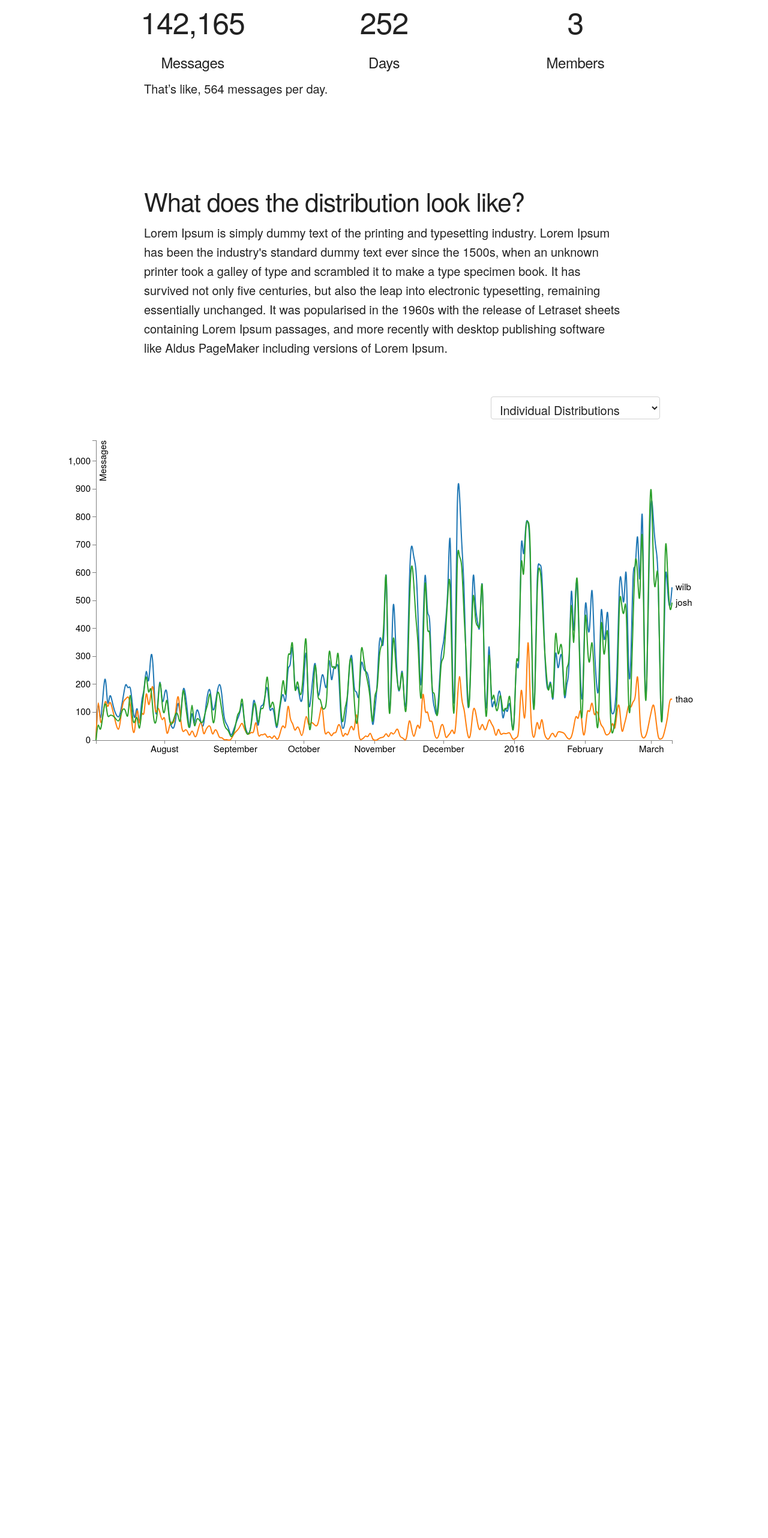
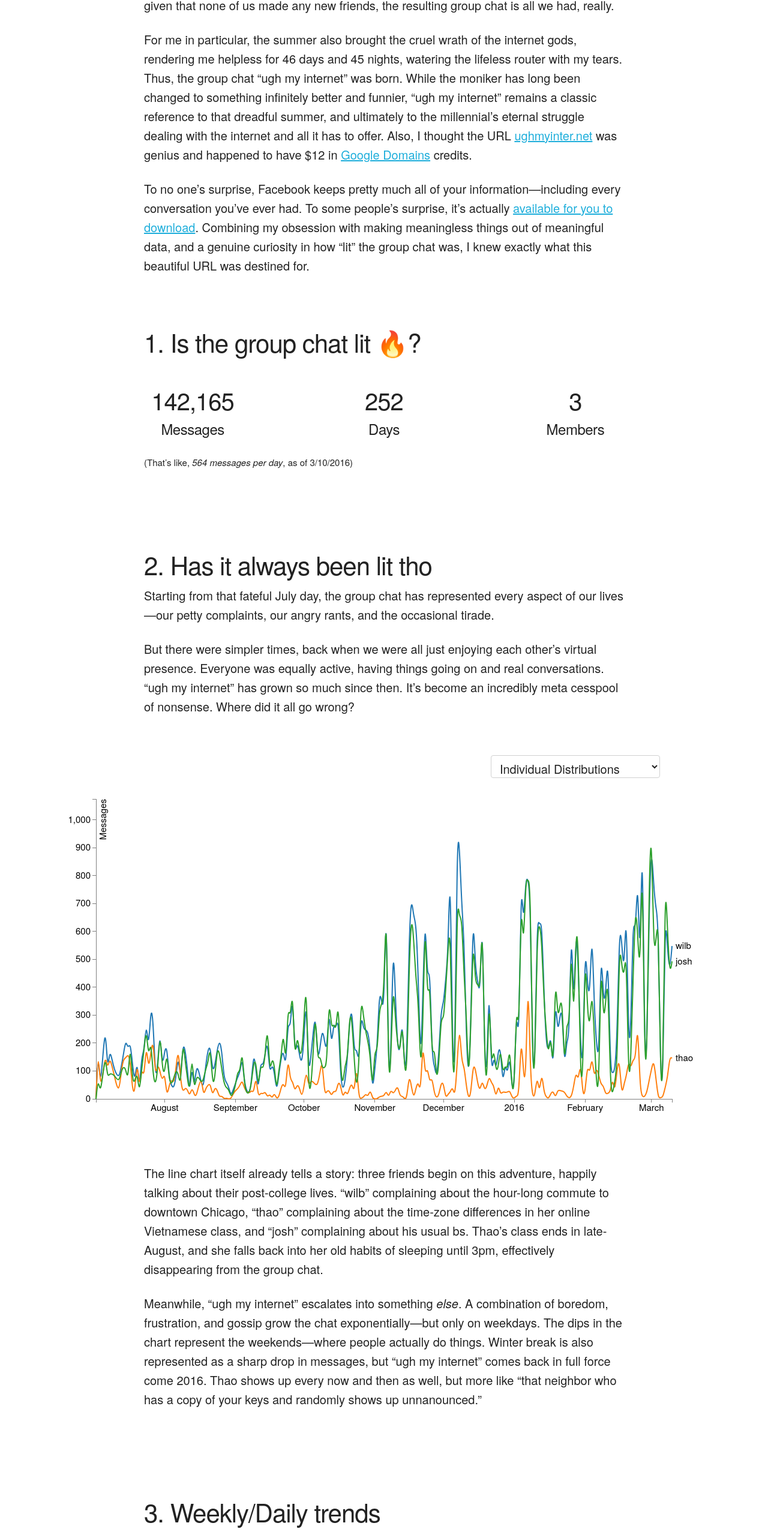
Before and after one commit to wilburc/ughmyinternet, a plain HTML site: page index.html in a window 1280 px wide. Shown: the part 211-2775 px from the top of the page at 60% size. Before the commit the page ends 1683 px from the top, so only its background shows below. Drawn offline with nearby package versions, Linux system fonts and the light colour scheme.

Commit message:
things are happening

```diff
--- a/Skeleton-2.0.4 4/css/skeleton.css
+++ b/Skeleton-2.0.4 4/css/skeleton.css
@@ -154,6 +154,9 @@ h6 { font-size: 1.5rem; line-height: 1.6;  letter-spacing: 0; }
 p {
   margin-top: 0; }
 
+small {
+  font-size:1.5rem;
+}
 
 /* Links
 –––––––––––––––––––––––––––––––––––––––––––––––––– */
--- a/css/main.css
+++ b/css/main.css
@@ -11,6 +11,23 @@
 }
 
 
+.stat-row{
+	padding:10px 0;
+}
+.stat{
+	padding:10px 0;
+}
 .stat-value, .stat-description{
 	text-align:center;
 }
+
+.stat-value{
+	font-size: 4.0rem;
+	line-height:1;
+	text-align:center;
+	/*display:inline-block;*/
+
+}
+.stat-description{
+	margin-top:0;
+}
--- a/index.html
+++ b/index.html
@@ -49,38 +49,48 @@
       <div class='text-centered'>
         <h1>ugh, my internet</h1>
         <p>
-          Nowadays it’s common for people to say their “group chat is lit,” but <i>how</i> lit is it?
+          The summer of 2015 saw graduation and/or new jobs for some of us. This change meant we were all moving away from the sterile suburbs of Irvine for yellower pastures—and given that none of us made any new friends, the resulting group chat is all we had, really.
+        </p>
+        <p>
+          For me in particular, the summer also brought the cruel wrath of the internet gods, rendering me helpless for 46 days and 45 nights, watering the lifeless router with my tears. Thus, the group chat “ugh my internet” was born. While the moniker has long been changed to something infinitely better and funnier, “ugh my internet” remains a classic reference to that dreadful summer, and ultimately to the millennial’s eternal struggle dealing with the internet and all it has to offer. Also, I thought the URL <a href="">ughmyinter.net</a> was genius and happened to have $12 in <a href='http://google.com/domains'>Google Domains</a> credits.
+        </p>
+        <p>
+          To no one’s surprise, Facebook keeps pretty much all of your information—including every conversation you’ve ever had. To some people’s surprise, it’s actually <a href='https://www.facebook.com/dyi?x=Adlpa-5IQm3z4Fey'>available for you to download</a>. Combining my obsession with making meaningless things out of meaningful data, and a genuine curiosity in how “lit” the group chat was, I knew exactly what this beautiful URL was destined for.
+        </p>
 
-        </p>
       </div>
+    </div>
+    <div class='container'>
+      <div class='text-centered'>
+        <h2>1. Is the group chat lit &#x1F525;?</h2>
+      </div>
+      <div class='row stat-row'>
+        <div class='one-third column stat'>
+          <h2 class='stat-value message-count'>
 
-      <div class='row'>
-        <div class='one-third column stat'>
-          <h1 class='stat-value message-count'>
-
-          </h1>
+          </h2>
           <h5 class='stat-description'>
             Messages
           </h5>
         </div>
         <div class='one-third column stat'>
-          <h1 class='stat-value day-count'>
+          <h2 class='stat-value day-count'>
 
-          </h1>
+          </h2>
           <h5 class='stat-description'>
             Days
           </h5>
         </div>
         <div class='one-third column stat'>
-          <h1 class='stat-value member-count'>
+          <h2 class='stat-value member-count'>
 
-          </h1>
+          </h2>
           <h5 class='stat-description'>
             Members
           </h5>
         </div>
         <div class='text-centered'>
-          <p>That’s like, <span class='daily-average'></span> messages per day.</p>
+          <small>(That’s like, <i><span class='daily-average'></span> messages per day</i>, as of <span class='last-updated'></span>)</small>
         </div>
         <script type="text/javascript" src="jquery-csv-master/src/jquery.csv.js">
 
@@ -94,9 +104,13 @@
     <div class='container'>
       <div class='text-centered'>
         <h2>
-          What does the distribution look like?
+         2. Has it always been lit tho
         </h2>
-        <p>Lorem Ipsum is simply dummy text of the printing and typesetting industry. Lorem Ipsum has been the industry's standard dummy text ever since the 1500s, when an unknown printer took a galley of type and scrambled it to make a type specimen book. It has survived not only five centuries, but also the leap into electronic typesetting, remaining essentially unchanged. It was popularised in the 1960s with the release of Letraset sheets containing Lorem Ipsum passages, and more recently with desktop publishing software like Aldus PageMaker including versions of Lorem Ipsum.
+        <p>
+          Starting from that fateful July day, the group chat has represented every aspect of our lives—our petty complaints, our angry rants, and the occasional tirade.
+        </p>
+        <p>
+          But there were simpler times, back when we were all just enjoying each other’s virtual presence. Everyone was equally active, having things going on and real conversations. “ugh my internet” has grown so much since then. It’s become an incredibly meta cesspool of nonsense. Where did it all go wrong?
         </p>
       </div>
      </div>
@@ -110,15 +124,32 @@
     <div id='distribution-graph' class='graph'>
     </div>
     <script type="text/javascript" src="distribution-graph.js">
-
     </script>
-
+    <div class='container'>
+      <div class='text-centered'>
+        <p>
+          The line chart itself already tells a story: three friends begin on this adventure, happily talking about their post-college lives. “wilb” complaining about the hour-long commute to downtown Chicago, “thao” complaining about the time-zone differences in her online Vietnamese class, and “josh” complaining about his usual bs. Thao’s class ends in late-August, and she falls back into her old habits of sleeping until 3pm, effectively disappearing from the group chat.
+        </p>
+        <p>
+          Meanwhile, “ugh my internet” escalates into something <i>else</i>. A combination of boredom, frustration, and gossip grow the chat exponentially—but only on weekdays. The dips in the chart represent the weekends—where people actually do things. Winter break is also represented as a sharp drop in messages, but “ugh my internet” comes back in full force come 2016. Thao shows up every now and then as well, but more like “that neighbor who has a copy of your keys and randomly shows up unnanounced.”
+        </p>
+      </div>
+    </div>
 
   </div>
 
   <div class='section day'>
   <!-- 3. what’s it like during the day? am vs pm?-->
-
+    <div class='container'>
+      <div class='text-centered'>
+        <h2>
+          3. Weekly/Daily trends
+        </h2>
+        <p>
+          Coming soon—i have a life
+        </p>
+      </div>
+    </div>
 
   </div>
 
```
Also changed, not shown: jquery-csv-master/src/jquery.csv.js, 2 other files.
